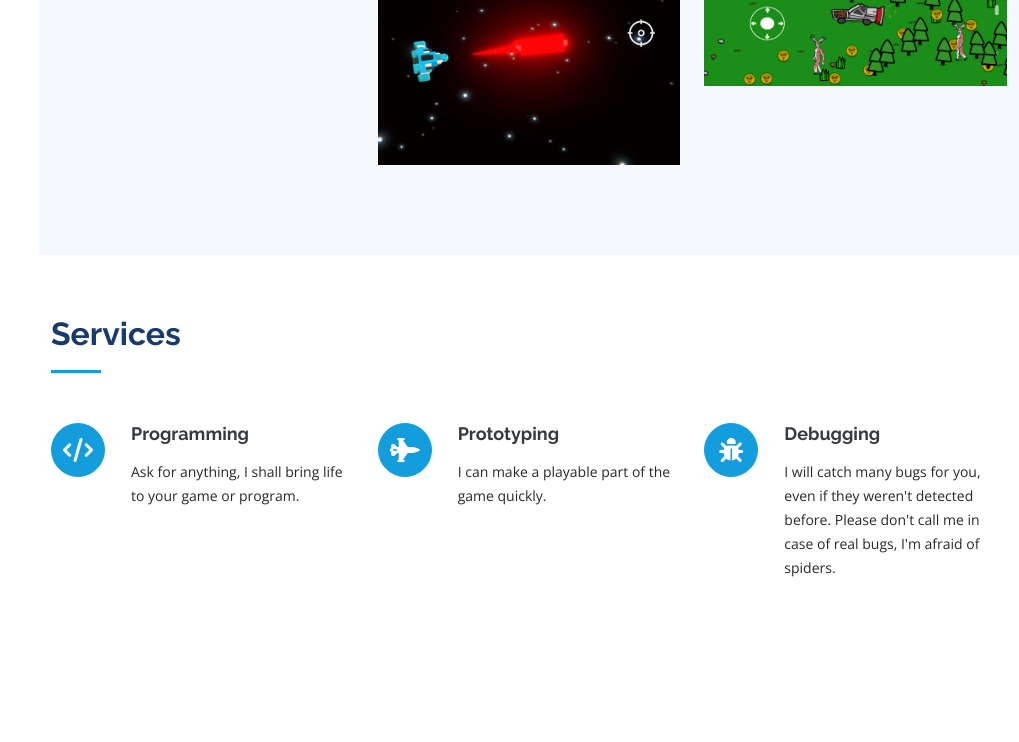
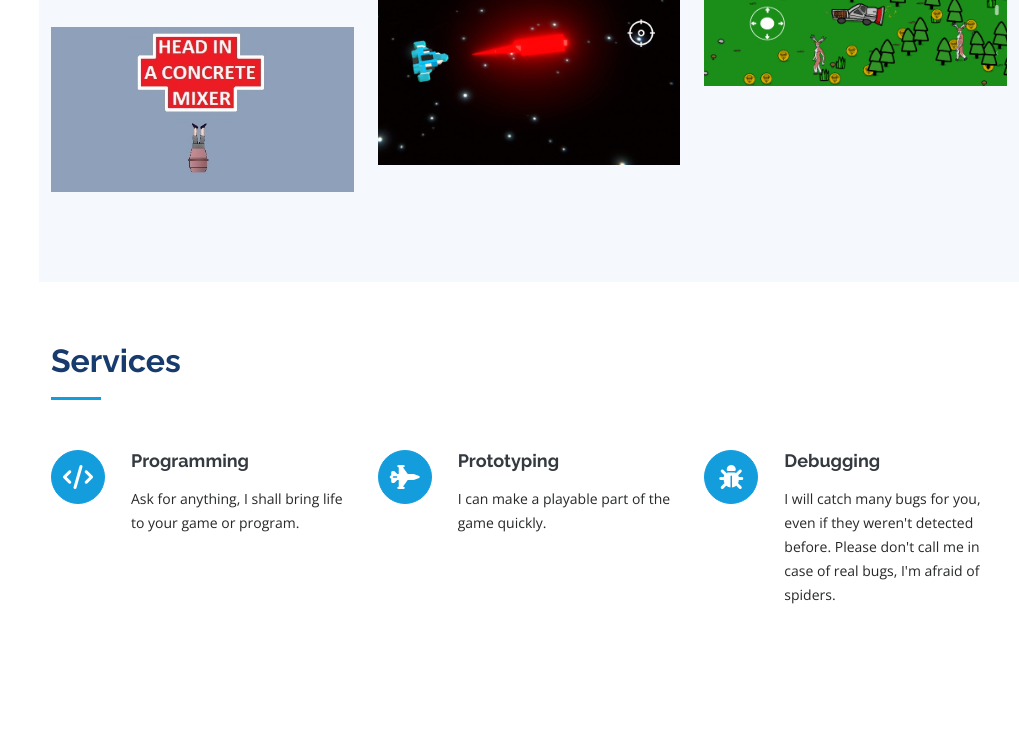
Before and after one commit to Edalb/edalb.github.io, a plain HTML site: page index.html in a window 1280 px wide. Shown: the part 3279-4021 px from the top of the page, without its empty margins (261-1280 px from the left). Drawn offline with nearby package versions, Linux system fonts and the light colour scheme.

Commit message:
Small update
Removed images from CV, added new game to CV - Hypercasual version of Head In Concrete Mixer

```diff
--- a/index.html
+++ b/index.html
@@ -380,15 +380,15 @@
             </div>
           </div>
 
-          <!--<div class="col-lg-4 col-md-6 portfolio-item filter-app">
+          <div class="col-lg-4 col-md-6 portfolio-item filter-app">
             <div class="portfolio-wrap">
-              <img src="assets/img/portfolio/portfolio-6.jpg" class="img-fluid" alt="">
+              <img src="assets/img/portfolio/concretehypercasual.jpg" class="img-fluid" alt="">
               <div class="portfolio-links">
-                <a href="assets/img/portfolio/portfolio-6.jpg" data-gallery="portfolioGallery" class="portfolio-lightbox" title="App 3"><i class="bx bx-plus"></i></a>
-                <a href="portfolio-details.html" title="More Details"><i class="bx bx-link"></i></a>
+                <a href="assets/img/portfolio/concretehypercasualgameplay.jpg" data-gallery="portfolioGallery" class="portfolio-lightbox" title="Head In Concrete Mixer - Hypercasual"><i class="fas fa-search"></i></a>
+                <a href="https://edalb.itch.io/head-in-concrete-mixer-hypercasual" title="Try it out(mobile only)"><i class="fab fa-itch-io"></i></a>
               </div>
             </div>
-          </div>-->
+          </div>
 
           <!--<div class="col-lg-4 col-md-6 portfolio-item filter-card">
             <div class="portfolio-wrap">
```
Also changed, not shown: assets/img/portfolio/concretehypercasual.jpg (added), assets/img/portfolio/concretehypercasualgameplay.jpg (added), assets/img/portfolio/portfolio-6.jpg (deleted), 1 other file.
